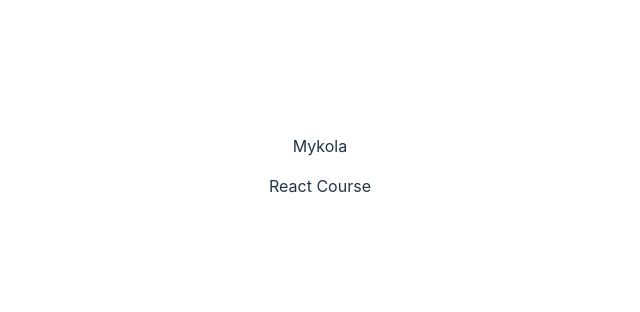
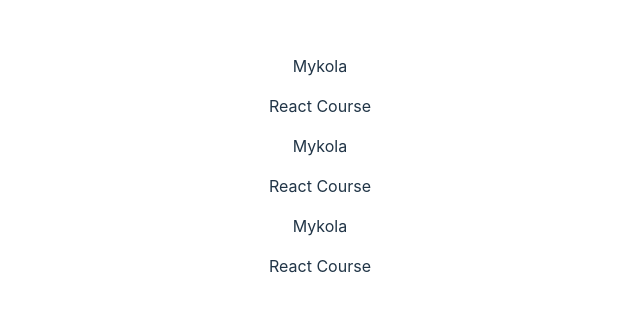
Before and after one commit to iftemplar/react-vite-project, a React (Vite) app: page / in a window 1280 px wide. Shown: the part 234-546 px from the top of the page, without its empty margins (320-960 px from the left). Built offline with nearby package versions, Linux system fonts and the light colour scheme.

Commit message:
Multiplied post instances

```diff
--- a/src/App.jsx
+++ b/src/App.jsx
@@ -2,7 +2,12 @@ import './App.css'
 import Post from "./components/Post.jsx";
 
 function App() {
-  return <Post />
-}
+  return(
+    <main>
+      <Post />
+      <Post />
+      <Post />
+    </main>
+  )}
 
 export default App
```
